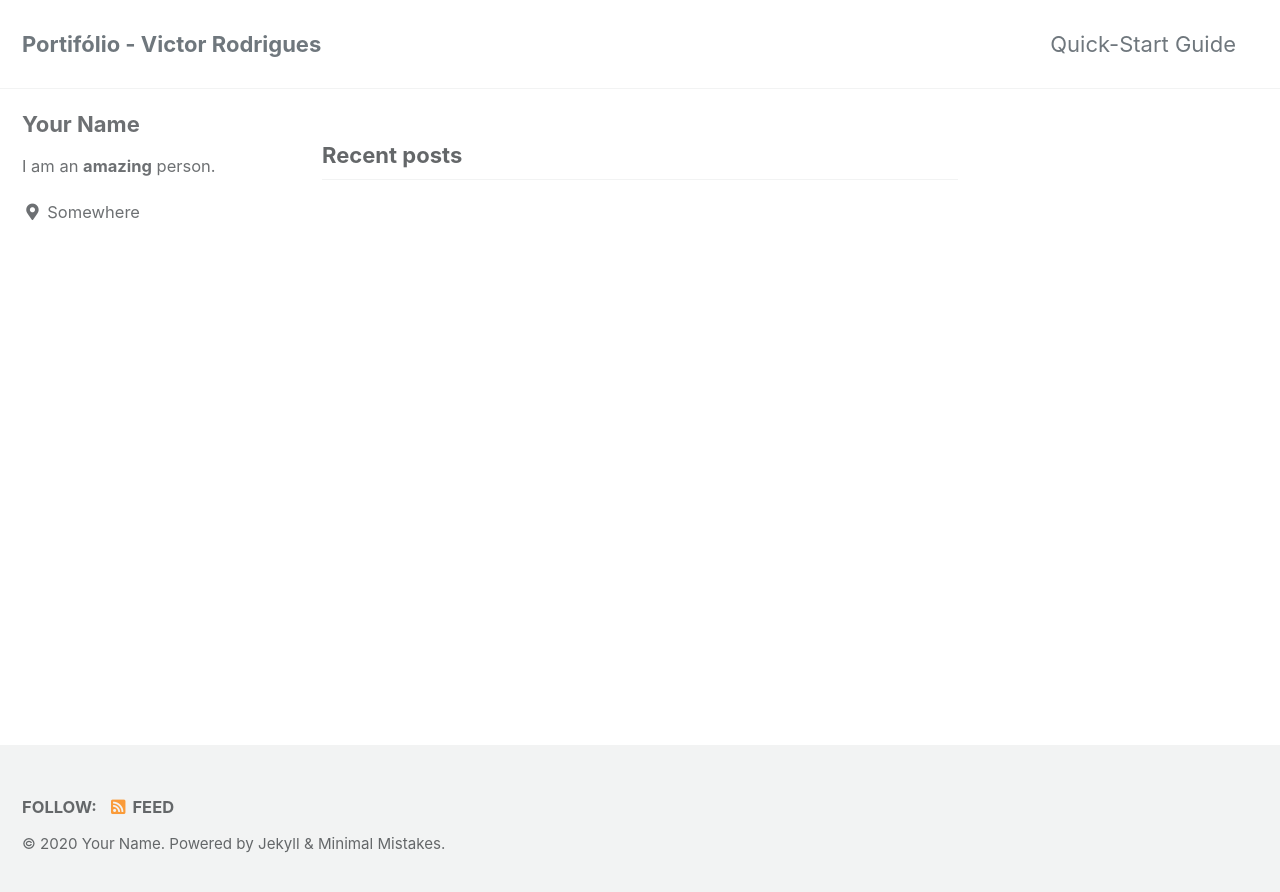
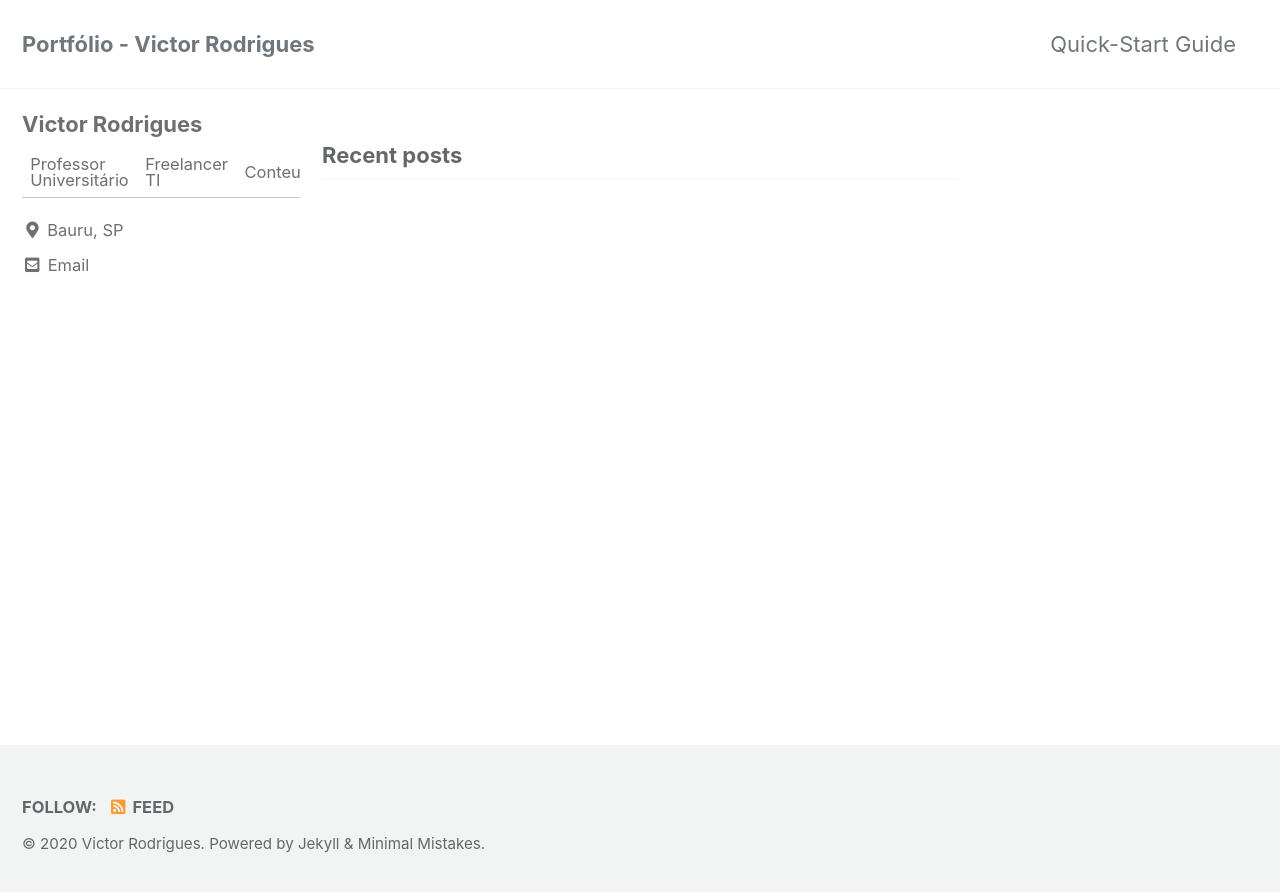
Before and after one commit to victorrodrigues20/victorrodrigues20.github.io, a Jekyll site: the page built from index.html, in a window 1280 px wide. Shown: the top 892 px of the page. Built offline with Jekyll 4.4.1, drawn with Linux system fonts in a browser that asks for light colours; cached includes are drawn as plain includes; the list of posts is cut into pages by our own code.

Commit message:
Correções Config

```diff
--- a/_config.yml
+++ b/_config.yml
@@ -16,11 +16,11 @@ minimal_mistakes_skin    : "default" # "air", "aqua", "contrast", "dark", "dirt"
 
 # Site Settings
 locale                   : "en-US"
-title                    : "Portifólio - Victor Rodrigues"
+title                    : "Portfólio - Victor Rodrigues"
 title_separator          : "-"
 subtitle                 : # site tagline that appears below site title in masthead
-name                     : "Your Name"
-description              : "An amazing website."
+name                     : "Victor Rodrigues"
+description              : "Portfólio Pessoal"
 url                      : # the base hostname & protocol for your site e.g. "https://mmistakes.github.io"
 baseurl                  : # the subpath of your site, e.g. "/blog"
 repository               : # GitHub username/repo-name e.g. "mmistakes/minimal-mistakes"
@@ -93,30 +93,21 @@ analytics:
 
 # Site Author
 author:
-  name             : "Your Name"
+  name             : "Victor Rodrigues"
   avatar           : # path of avatar image, e.g. "/assets/images/bio-photo.jpg"
-  bio              : "I am an **amazing** person."
-  location         : "Somewhere"
-  email            :
+  bio              : "Professor Universitário | Freelancer TI | Conteudista"
+  location         : "Bauru, SP"
+  email            : victorassisrd@gmail.com
   links:
     - label: "Email"
       icon: "fas fa-fw fa-envelope-square"
       # url: "mailto:your.name@email.com"
-    - label: "Website"
-      icon: "fas fa-fw fa-link"
-      # url: "https://your-website.com"
-    - label: "Twitter"
-      icon: "fab fa-fw fa-twitter-square"
-      # url: "https://twitter.com/"
-    - label: "Facebook"
-      icon: "fab fa-fw fa-facebook-square"
-      # url: "https://facebook.com/"
     - label: "GitHub"
       icon: "fab fa-fw fa-github"
-      # url: "https://github.com/"
-    - label: "Instagram"
-      icon: "fab fa-fw fa-instagram"
-      # url: "https://instagram.com/"
+      # url: "https://github.com/victorrodrigues20/"
+    - label: "LinkedIn"
+      icon: "fab fa-fw fa-linkedin"
+      # url: "https://www.linkedin.com/in/victorassisrodrigues/"
 
 # Site Footer
 footer:
```
